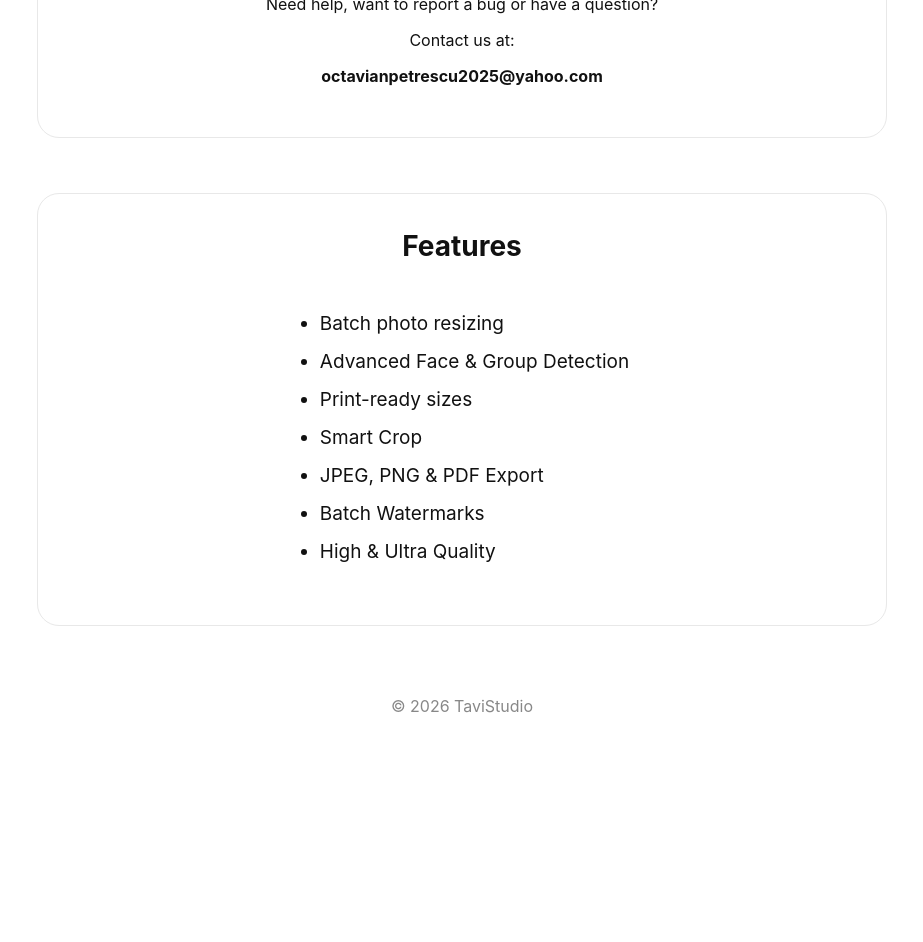
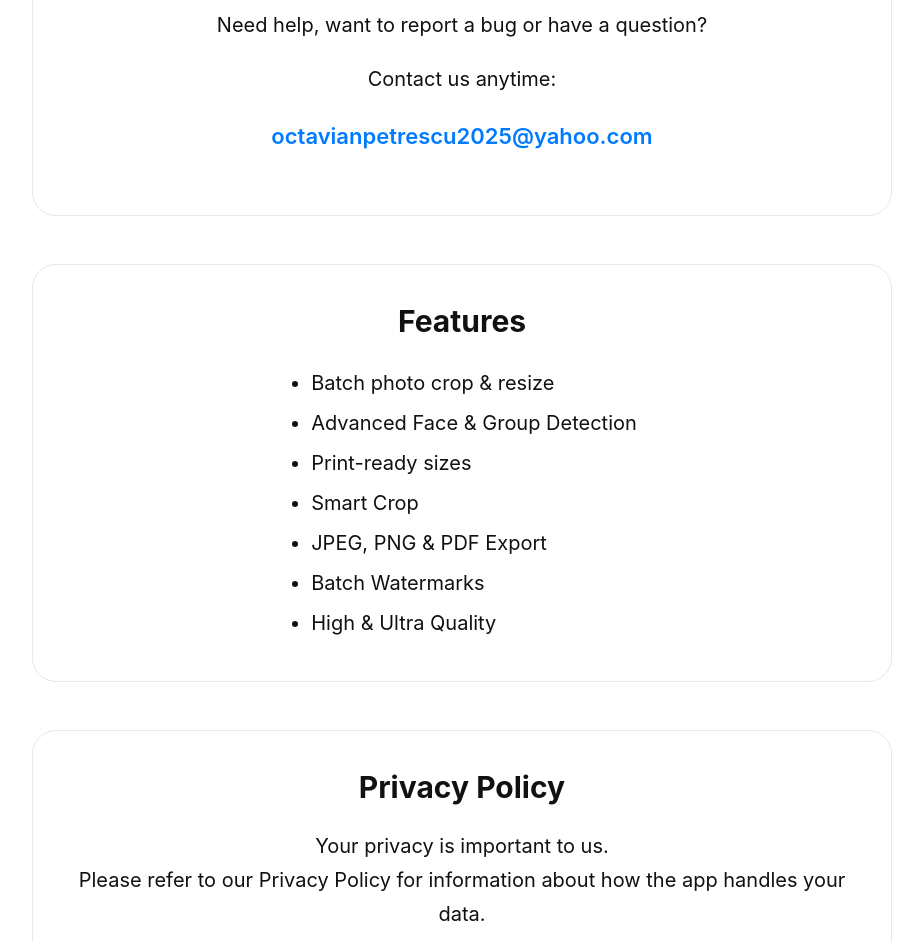
Before and after one commit to TaviStudio/multiphotofit, a plain HTML site: page index.html in a window 1280 px wide. Shown: the part 556-1498 px from the top of the page, without its empty margins (178-1101 px from the left). Before the commit the page ends 1332 px from the top, so only its background shows below. Drawn offline with Linux system fonts and the light colour scheme.

Commit message:
Enhance layout and content in index.html
Updated styles and content in index.html for improved layout and clarity.

```diff
--- a/index.html
+++ b/index.html
@@ -1,62 +1,72 @@
 <!DOCTYPE html>
 <html lang="en">
+
 <head>
 <meta charset="UTF-8">
 <meta name="viewport" content="width=device-width, initial-scale=1.0">
 <title>MultiPhoto Fit Support</title>
 
 <style>
+
 body{
     margin:0;
-    background:#ffffff;
+    background:#fff;
     color:#111;
     font-family:-apple-system,BlinkMacSystemFont,"SF Pro Display","Helvetica Neue",Arial,sans-serif;
 }
 
 .container{
-    max-width:850px;
+    max-width:860px;
     margin:auto;
-    padding:60px 25px;
+    padding:60px 24px;
     text-align:center;
 }
 
 img{
     width:140px;
-    border-radius:28px;
-    margin-bottom:25px;
+    border-radius:30px;
+    margin-bottom:28px;
 }
 
 h1{
+    margin:0;
     font-size:48px;
-    margin:0;
     font-weight:700;
 }
 
 .subtitle{
+    margin:20px auto 0;
+    max-width:700px;
     font-size:22px;
+    line-height:1.6;
     color:#555;
-    margin-top:15px;
-    line-height:1.5;
 }
 
 .card{
-    margin-top:55px;
-    padding:35px;
+    margin-top:48px;
+    padding:38px;
     border:1px solid #e8e8e8;
-    border-radius:22px;
+    border-radius:24px;
 }
 
 h2{
     margin-top:0;
-    font-size:28px;
+    margin-bottom:24px;
+    font-size:30px;
+}
+
+p{
+    font-size:20px;
+    line-height:1.7;
 }
 
 ul{
+    display:inline-block;
     text-align:left;
-    display:inline-block;
+    font-size:20px;
     line-height:2;
-    font-size:19px;
-    padding-left:25px;
+    padding-left:24px;
+    margin:0;
 }
 
 a{
@@ -64,11 +74,17 @@ a{
     text-decoration:none;
 }
 
+.email{
+    font-size:22px;
+    font-weight:600;
+}
+
 .footer{
-    margin-top:70px;
+    margin-top:60px;
     color:#888;
     font-size:16px;
 }
+
 </style>
 
 </head>
@@ -77,12 +93,12 @@ a{
 
 <div class="container">
 
-<img src="app-icon.png">
+<img src="app-icon.png" alt="MultiPhoto Fit">
 
 <h1>MultiPhoto Fit</h1>
 
 <div class="subtitle">
-Batch crop, resize and fit multiple photos.<br>
+Batch crop, resize and fit multiple photos in seconds.<br>
 Advanced Face & Group Detection automatically centers faces and groups for improved framing.
 </div>
 
@@ -95,11 +111,13 @@ Need help, want to report a bug or have a question?
 </p>
 
 <p>
-Contact us at:
+Contact us anytime:
 </p>
 
-<p>
-<b>octavianpetrescu2025@yahoo.com</b>
+<p class="email">
+<a href="mailto:octavianpetrescu2025@yahoo.com">
+octavianpetrescu2025@yahoo.com
+</a>
 </p>
 
 </div>
@@ -109,7 +127,7 @@ Contact us at:
 <h2>Features</h2>
 
 <ul>
-<li>Batch photo resizing</li>
+<li>Batch photo crop & resize</li>
 <li>Advanced Face & Group Detection</li>
 <li>Print-ready sizes</li>
 <li>Smart Crop</li>
@@ -117,6 +135,17 @@ Contact us at:
 <li>Batch Watermarks</li>
 <li>High & Ultra Quality</li>
 </ul>
+
+</div>
+
+<div class="card">
+
+<h2>Privacy Policy</h2>
+
+<p>
+Your privacy is important to us.<br>
+Please refer to our Privacy Policy for information about how the app handles your data.
+</p>
 
 </div>
 
@@ -129,4 +158,5 @@ Contact us at:
 </div>
 
 </body>
+
 </html>
```
